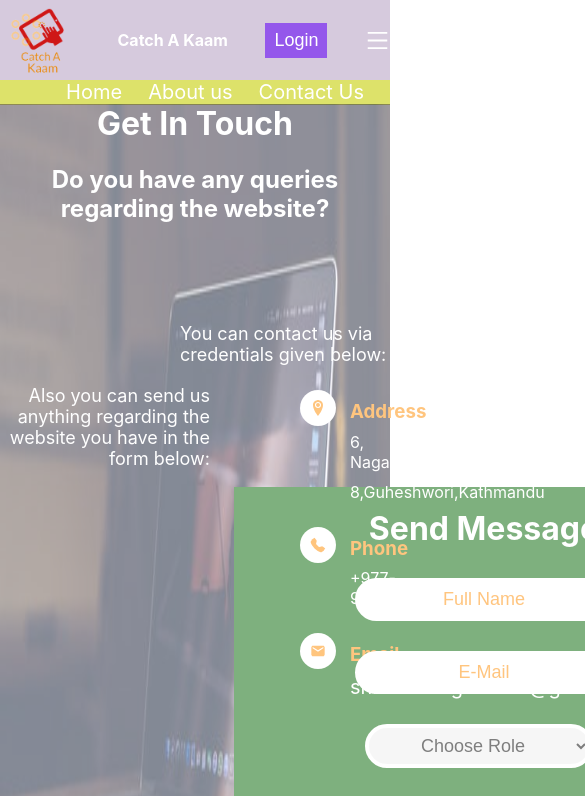
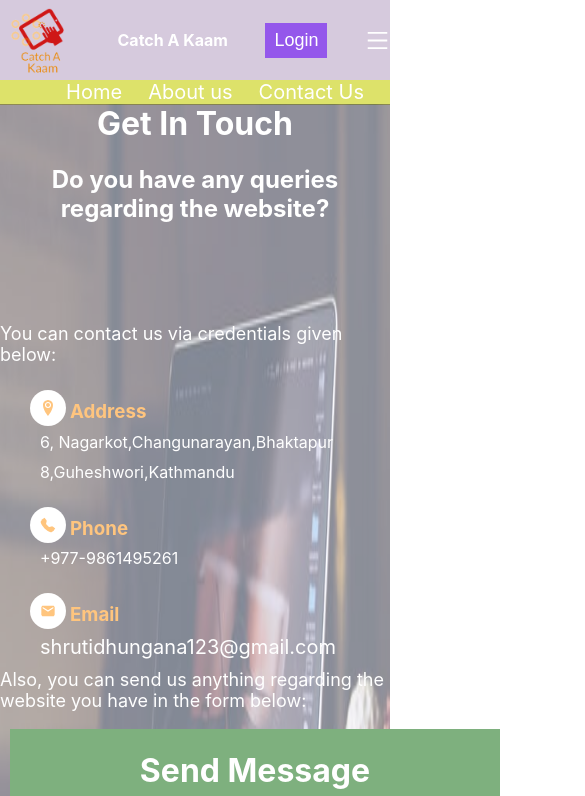
Before and after one commit to shrutidhungana/Catch-A-Kaam, a React (Create React App) app: page /contact in a window 390 px wide. Shown: the top 796 px of the page, 585 px wide, since content can reach past the window. Built offline with nearby package versions, Linux system fonts and the light colour scheme.

Commit message:
Completed contact us page

```diff
--- a/src/Components/ContactUs/Contact Address/ContactStyle.jsx
+++ b/src/Components/ContactUs/Contact Address/ContactStyle.jsx
@@ -2,6 +2,9 @@ import styled from "styled-components";
 
 export const Left = styled.div`
   margin-left: 200px;
+  @media(max-width: 768px){
+      margin-left: 10px;
+  }
 `;
 
 export const Heading3 = styled.h3`
@@ -9,14 +12,23 @@ export const Heading3 = styled.h3`
   margin-left: 150px;
   margin-top: -30px;
   cursor: pointer;
+  @media(max-width:768px){
+      margin-left: 60px;
+  }
 `;
 export const Paragraph2 = styled.div`
   color: white;
   margin-left: 150px;
   margin-top: -10px;
   cursor: pointer;
+  @media(max-width:768px){
+      margin-left: 30px;
+  }
 `;
 
 export const Paragraph3 = styled.div`
   margin: 25px 0 0 100px;
+  @media(max-width: 768px) {
+       margin: 25px 0 0 20px
+  }
 `;
--- a/src/Components/ContactUs/ContactForm/ContactFormStyle.jsx
+++ b/src/Components/ContactUs/ContactForm/ContactFormStyle.jsx
@@ -8,6 +8,10 @@ export const Container = styled.div`
   border: 1px solid #006400;
   box-sizing: border-box;
   color: white;
+  @media(max-width: 768px){
+      width: 490px;
+      margin-left: 10px;
+  }
 `;
 export const Heading = styled.h1`
   text-align: center;
--- a/src/Components/ContactUs/ContactUs.jsx
+++ b/src/Components/ContactUs/ContactUs.jsx
@@ -23,7 +23,7 @@ const ContactUs = () => {
                 <Paragraph1>You can contact us via credentials given below: </Paragraph1>
                 <Contacts />
 
-          <Paragraph2>Also you can send us anything regarding the website you have  in the form below:</Paragraph2>
+          <Paragraph2>Also, you can send us anything regarding the website you have  in the form below:</Paragraph2>
                     <ContactForm />
 
                 </div>
--- a/src/Components/ContactUs/ContactUsStyle.jsx
+++ b/src/Components/ContactUs/ContactUsStyle.jsx
@@ -22,6 +22,9 @@ text-align: left;
 color: white;
 margin-left: 180px;
 margin-top: 100px;
+@media(max-width: 768px){
+   margin-left: 0px
+}
 
 `
 export const Paragraph2 = styled.p`
@@ -29,4 +32,9 @@ export const Paragraph2 = styled.p`
    text-align: right;
    color: white;
    margin-right: 180px;
+   @media(max-width: 768px) {
+      margin-top: 10px;
+      text-align: left;
+      margin-right: 0px;
+   }
 `
--- a/src/Components/ContactUs/Contactus.css
+++ b/src/Components/ContactUs/Contactus.css
@@ -5,3 +5,9 @@
   background-position: center;
   opacity: 50%;
 }
+
+@media(max-width: 768px){
+    .bg{
+        background-repeat: repeat-x
+    }
+}
```
